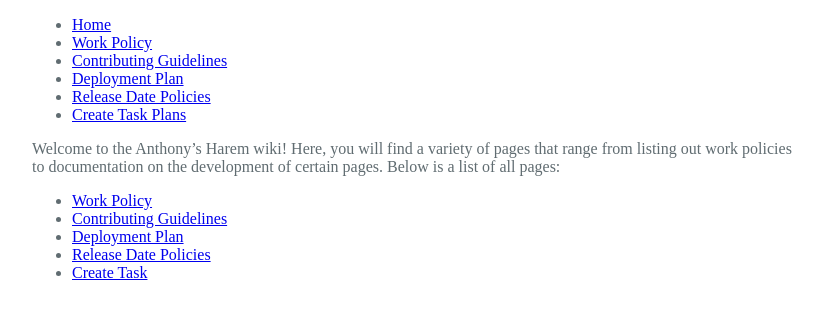
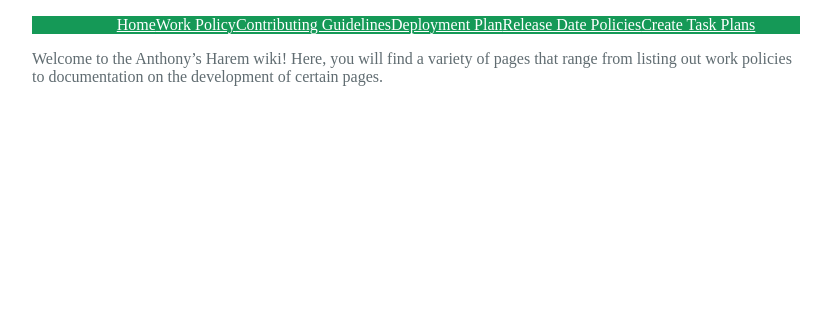
Before and after one commit to MaBoinjd/MaBoinjd.github.io, a Jekyll site: the page built from wiki-pages/home.md, in a window 1280 px wide. Shown: the top 319 px of the page, without its empty margins (224-1055 px from the left). Built offline with Jekyll 4.4.1, drawn with Linux system fonts in a browser that asks for light colours.

Commit message:
update css

```diff
--- a/_layouts/wiki.html
+++ b/_layouts/wiki.html
@@ -6,7 +6,7 @@
     <link rel="stylesheet" href="/assets/css/wiki.css">
   </head>
   <body>
-    <nav>
+    <nav class="navbar">
         <ul>
             <li><a href="/wiki/home">Home</a></li>
             <li><a href="/wiki/work-policy">Work Policy</a></li>
--- a/assets/css/wiki.css
+++ b/assets/css/wiki.css
@@ -18,6 +18,12 @@
 
 .navbar ul li {
   list-style: none;
+}
+
+.navbar ul li a,
+.navbar ul li a:hover,
+.navbar ul li a:active {
+  color: white;
 }
 
 .navbar ul li::before {
--- a/wiki-pages/home.md
+++ b/wiki-pages/home.md
@@ -4,10 +4,4 @@ permalink: /wiki/home
 layout: wiki
 ---
 
-Welcome to the Anthony's Harem wiki! Here, you will find a variety of pages that range from listing out work policies to documentation on the development of certain pages. Below is a list of all pages:
-
-- [Work Policy](https://github.com/tonyhieu/csp-anthonys-harem/wiki/Work-Policy)
-- [Contributing Guidelines](https://github.com/tonyhieu/csp-anthonys-harem/wiki/Contributing-Guidlines)
-- [Deployment Plan](https://github.com/tonyhieu/csp-anthonys-harem/wiki/Deployment-Plan)
-- [Release Date Policies](https://github.com/tonyhieu/csp-anthonys-harem/wiki/Release-Date-Policies)
-- [Create Task](https://github.com/tonyhieu/csp-anthonys-harem/wiki/Create-Task-Plans)
+Welcome to the Anthony's Harem wiki! Here, you will find a variety of pages that range from listing out work policies to documentation on the development of certain pages.
```
Also changed, not shown: assets/css/wiki.scss (+9 -2 lines), 1 other file.
